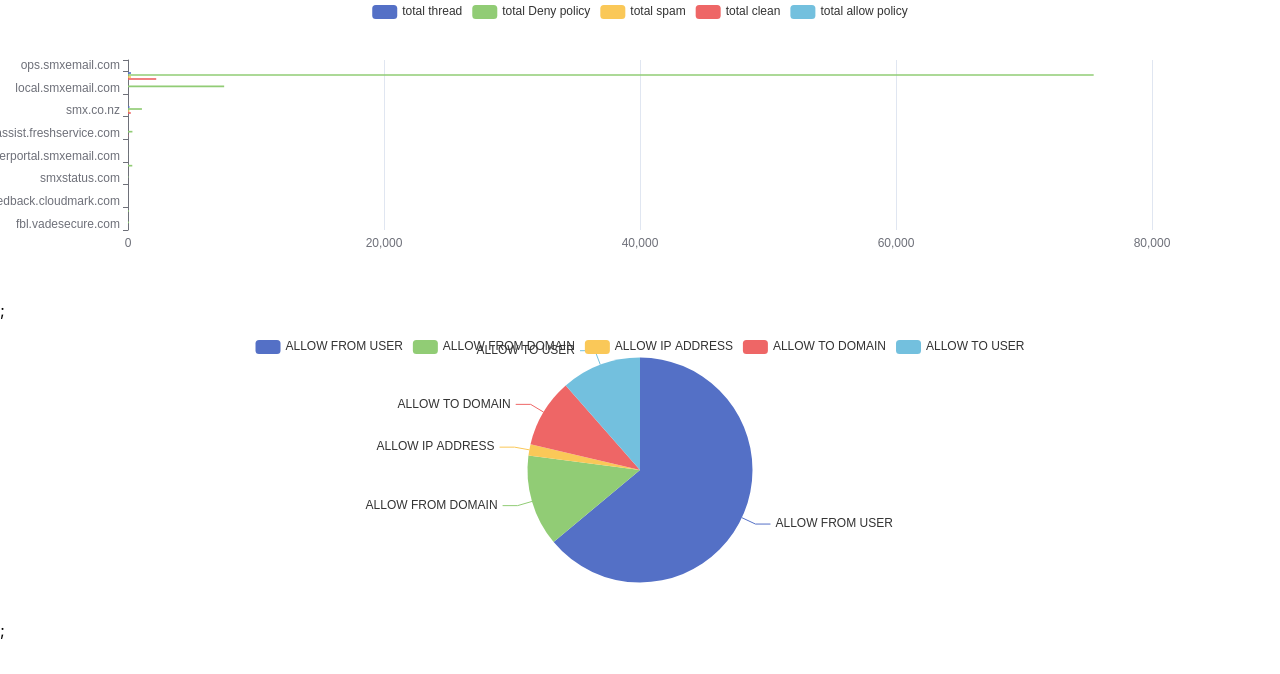
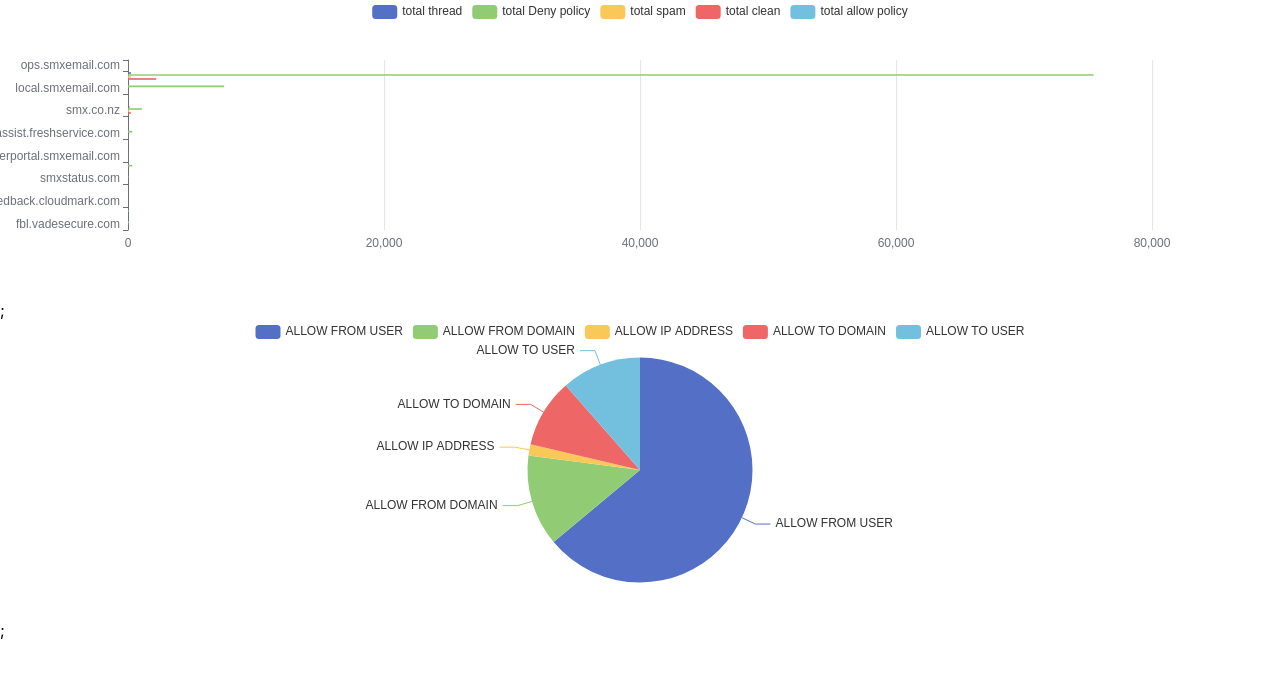
Before and after one commit to collinzhu/echarts-, a React (Create React App) app: page / in a window 1280 px wide. Shown: the top 674 px of the page. Built offline with nearby package versions, Linux system fonts and the light colour scheme.

Commit message:
pie chart done

```diff
--- a/src/Components/PieChart.tsx
+++ b/src/Components/PieChart.tsx
@@ -38,7 +38,7 @@ function PieChart(props: IPieChartProps){
           trigger: 'item'
         },
         legend: {
-          top: '5%',
+
           left: 'center'
         },
         dataset:{
```
